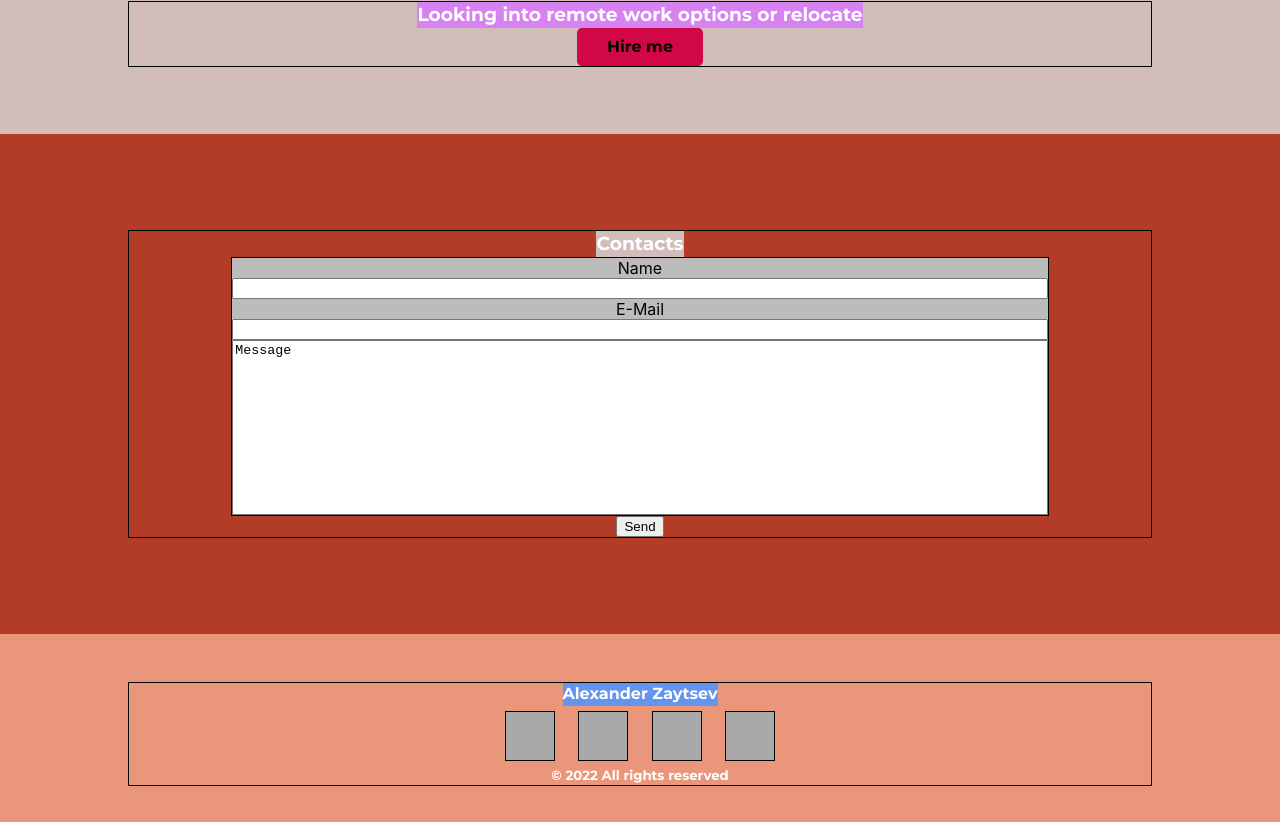
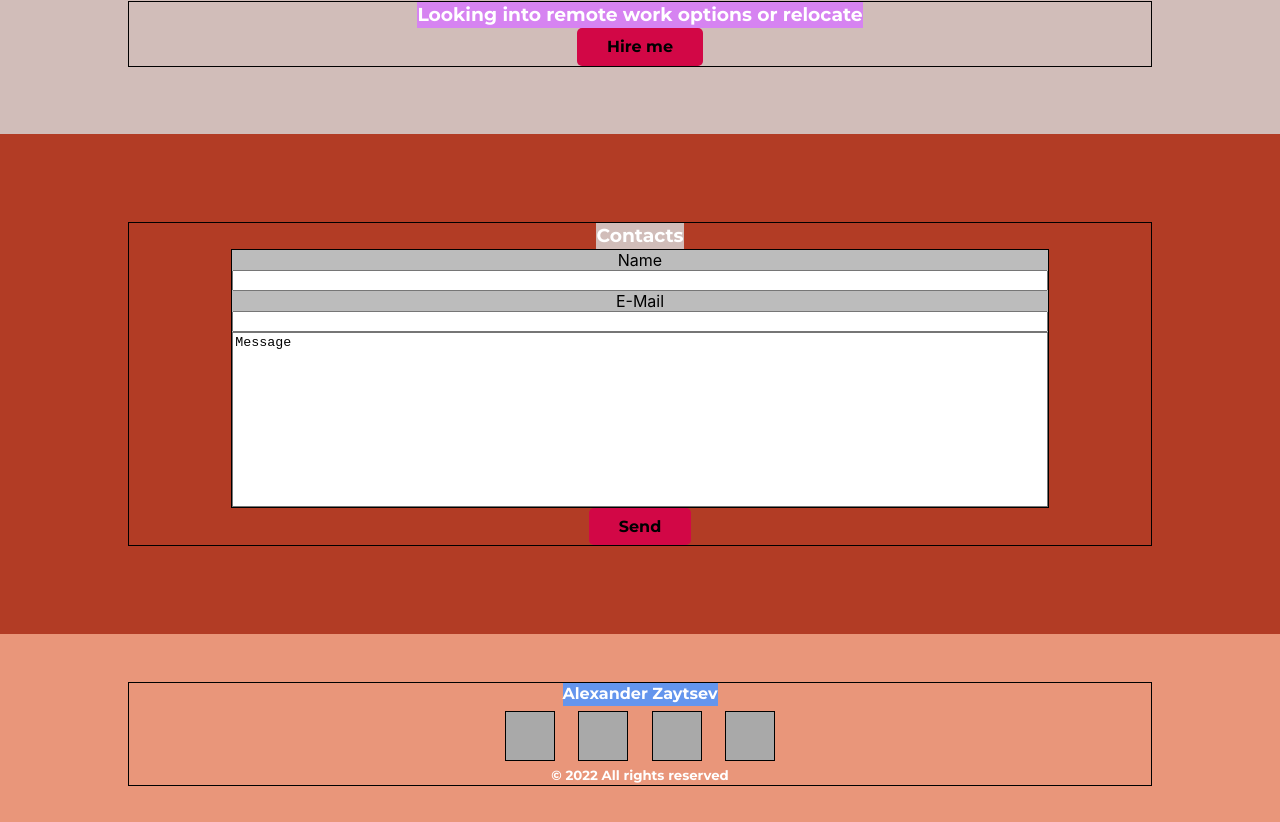
Before and after one commit to Zitz59/portfolio1, a React (Create React App) app: page / in a window 1280 px wide. Shown: the part 1761-2583 px from the top of the page. Built offline with nearby package versions, Linux system fonts and the light colour scheme.

Commit message:
feat: add universal button

```diff
--- a/src/contacts/Contacts.js
+++ b/src/contacts/Contacts.js
@@ -1,6 +1,7 @@
 import React from 'react';
 import styles from "./Contacts.module.css"
 import stylesContainer from '../common/styles/Container.module.css'
+import {Button} from "../common/components/button/Button";
 
 export const Contacts = () => {
     return (
@@ -16,7 +17,7 @@ export const Contacts = () => {
                     <label htmlFor={"message"}></label>
                     <textarea className={styles.textArea} name="message" id={"message"}>Message</textarea>
                 </form>
-                <button className={styles.contactsButton}>Send</button>
+                <Button type={"submit"} buttonTitle={'Send'}/>
             </div>
 
         </div>
```
